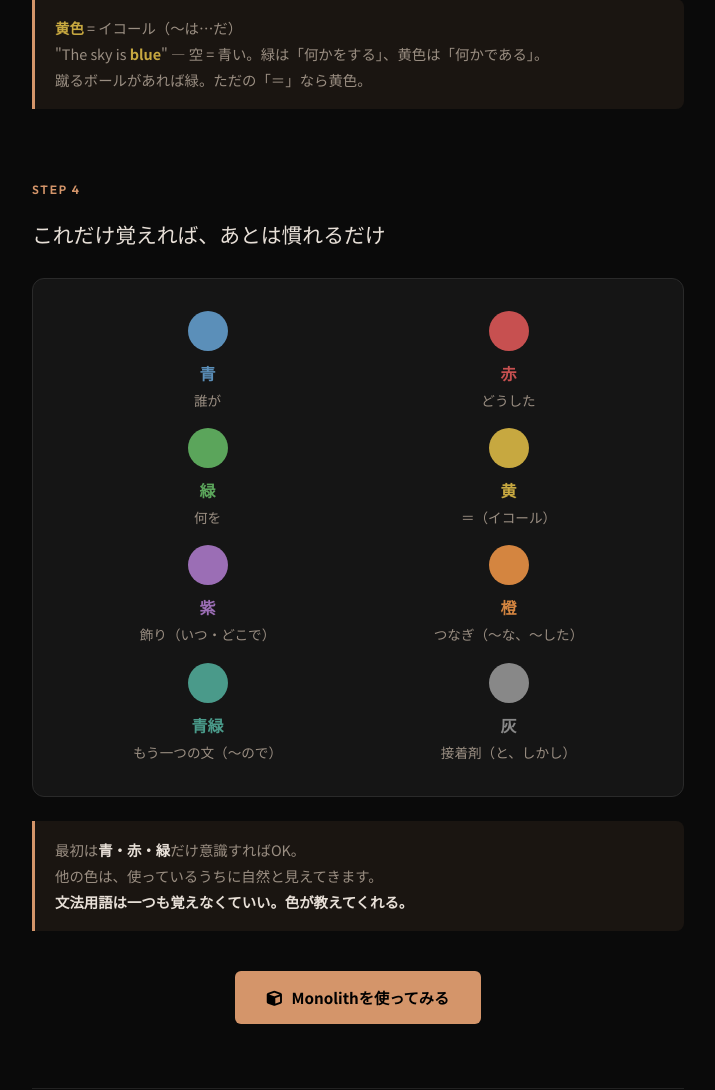
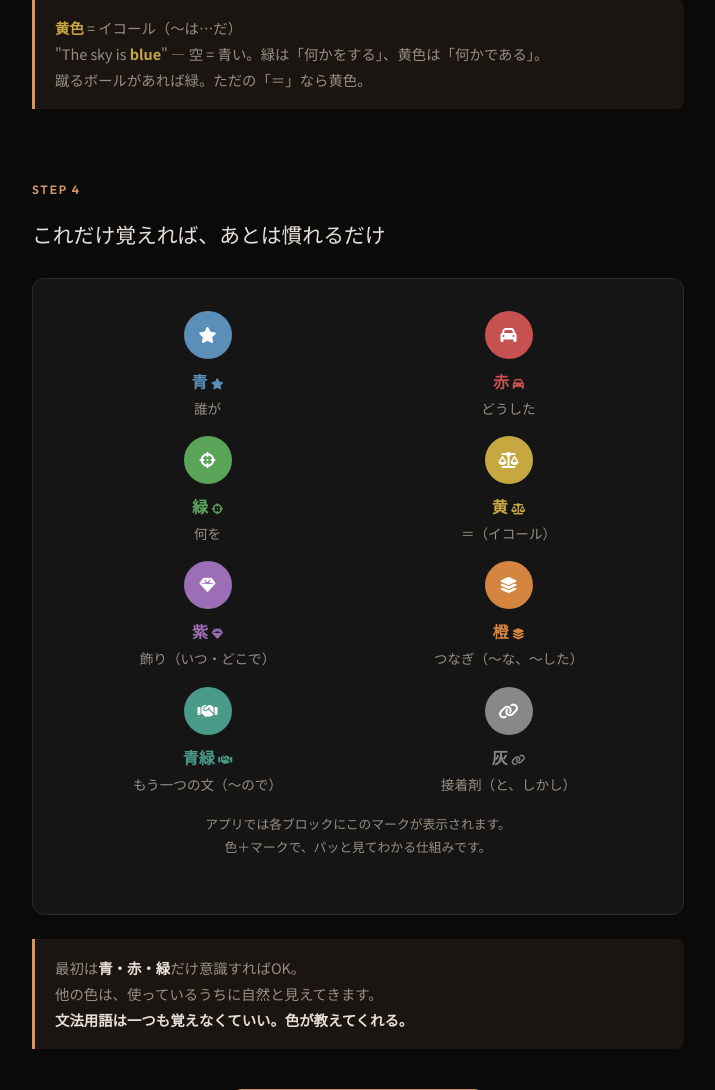
Before and after one commit to goodsun/monolith, a Flask app: page /tutorial in a window 1280 px wide. Shown: the part 2143-3233 px from the top of the page, without its empty margins (282-997 px from the left). Run offline with Flask 3, Linux system fonts and the light colour scheme.

Commit message:
Add role icons to tutorial color chart

```diff
--- a/templates/tutorial.html
+++ b/templates/tutorial.html
@@ -375,46 +375,49 @@ body {
   <div class="sentence-demo">
     <div style="display:grid; grid-template-columns:repeat(2,1fr); gap:1rem; text-align:center;">
       <div>
-        <div style="width:40px;height:40px;border-radius:50%;background:var(--blue);margin:0 auto 0.5rem;"></div>
-        <div style="font-weight:600;color:var(--blue);">青</div>
+        <div style="width:48px;height:48px;border-radius:50%;background:var(--blue);margin:0 auto 0.5rem;display:flex;align-items:center;justify-content:center;"><i class="fas fa-star" style="color:#fff;font-size:1rem;"></i></div>
+        <div style="font-weight:600;color:var(--blue);">青 <i class="fas fa-star" style="font-size:0.7rem"></i></div>
         <div style="color:var(--text-light);font-size:0.85rem;">誰が</div>
       </div>
       <div>
-        <div style="width:40px;height:40px;border-radius:50%;background:var(--red);margin:0 auto 0.5rem;"></div>
-        <div style="font-weight:600;color:var(--red);">赤</div>
+        <div style="width:48px;height:48px;border-radius:50%;background:var(--red);margin:0 auto 0.5rem;display:flex;align-items:center;justify-content:center;"><i class="fas fa-car" style="color:#fff;font-size:1rem;"></i></div>
+        <div style="font-weight:600;color:var(--red);">赤 <i class="fas fa-car" style="font-size:0.7rem"></i></div>
         <div style="color:var(--text-light);font-size:0.85rem;">どうした</div>
       </div>
       <div>
-        <div style="width:40px;height:40px;border-radius:50%;background:var(--green);margin:0 auto 0.5rem;"></div>
-        <div style="font-weight:600;color:var(--green);">緑</div>
+        <div style="width:48px;height:48px;border-radius:50%;background:var(--green);margin:0 auto 0.5rem;display:flex;align-items:center;justify-content:center;"><i class="fas fa-crosshairs" style="color:#fff;font-size:1rem;"></i></div>
+        <div style="font-weight:600;color:var(--green);">緑 <i class="fas fa-crosshairs" style="font-size:0.7rem"></i></div>
         <div style="color:var(--text-light);font-size:0.85rem;">何を</div>
       </div>
       <div>
-        <div style="width:40px;height:40px;border-radius:50%;background:var(--yellow);margin:0 auto 0.5rem;"></div>
-        <div style="font-weight:600;color:var(--yellow);">黄</div>
+        <div style="width:48px;height:48px;border-radius:50%;background:var(--yellow);margin:0 auto 0.5rem;display:flex;align-items:center;justify-content:center;"><i class="fas fa-scale-balanced" style="color:#fff;font-size:1rem;"></i></div>
+        <div style="font-weight:600;color:var(--yellow);">黄 <i class="fas fa-scale-balanced" style="font-size:0.7rem"></i></div>
         <div style="color:var(--text-light);font-size:0.85rem;">＝（イコール）</div>
       </div>
       <div>
-        <div style="width:40px;height:40px;border-radius:50%;background:var(--purple);margin:0 auto 0.5rem;"></div>
-        <div style="font-weight:600;color:var(--purple);">紫</div>
+        <div style="width:48px;height:48px;border-radius:50%;background:var(--purple);margin:0 auto 0.5rem;display:flex;align-items:center;justify-content:center;"><i class="fas fa-gem" style="color:#fff;font-size:1rem;"></i></div>
+        <div style="font-weight:600;color:var(--purple);">紫 <i class="fas fa-gem" style="font-size:0.7rem"></i></div>
         <div style="color:var(--text-light);font-size:0.85rem;">飾り（いつ・どこで）</div>
       </div>
       <div>
-        <div style="width:40px;height:40px;border-radius:50%;background:var(--orange);margin:0 auto 0.5rem;"></div>
-        <div style="font-weight:600;color:var(--orange);">橙</div>
+        <div style="width:48px;height:48px;border-radius:50%;background:var(--orange);margin:0 auto 0.5rem;display:flex;align-items:center;justify-content:center;"><i class="fas fa-layer-group" style="color:#fff;font-size:1rem;"></i></div>
+        <div style="font-weight:600;color:var(--orange);">橙 <i class="fas fa-layer-group" style="font-size:0.7rem"></i></div>
         <div style="color:var(--text-light);font-size:0.85rem;">つなぎ（〜な、〜した）</div>
       </div>
       <div>
-        <div style="width:40px;height:40px;border-radius:50%;background:var(--teal);margin:0 auto 0.5rem;"></div>
-        <div style="font-weight:600;color:var(--teal);">青緑</div>
+        <div style="width:48px;height:48px;border-radius:50%;background:var(--teal);margin:0 auto 0.5rem;display:flex;align-items:center;justify-content:center;"><i class="fas fa-handshake" style="color:#fff;font-size:1rem;"></i></div>
+        <div style="font-weight:600;color:var(--teal);">青緑 <i class="fas fa-handshake" style="font-size:0.7rem"></i></div>
         <div style="color:var(--text-light);font-size:0.85rem;">もう一つの文（〜ので）</div>
       </div>
       <div>
-        <div style="width:40px;height:40px;border-radius:50%;background:var(--gray);margin:0 auto 0.5rem;"></div>
-        <div style="font-weight:600;color:var(--gray);">灰</div>
+        <div style="width:48px;height:48px;border-radius:50%;background:var(--gray);margin:0 auto 0.5rem;display:flex;align-items:center;justify-content:center;"><i class="fas fa-link" style="color:#fff;font-size:1rem;"></i></div>
+        <div style="font-weight:600;color:var(--gray);">灰 <i class="fas fa-link" style="font-size:0.7rem"></i></div>
         <div style="color:var(--text-light);font-size:0.85rem;">接着剤（と、しかし）</div>
       </div>
     </div>
+    <p style="color:var(--text-light);font-size:0.8rem;text-align:center;margin-top:1rem;">
+      アプリでは各ブロックにこのマークが表示されます。<br>色＋マークで、パッと見てわかる仕組みです。
+    </p>
   </div>
 
   <div class="insight">
```
